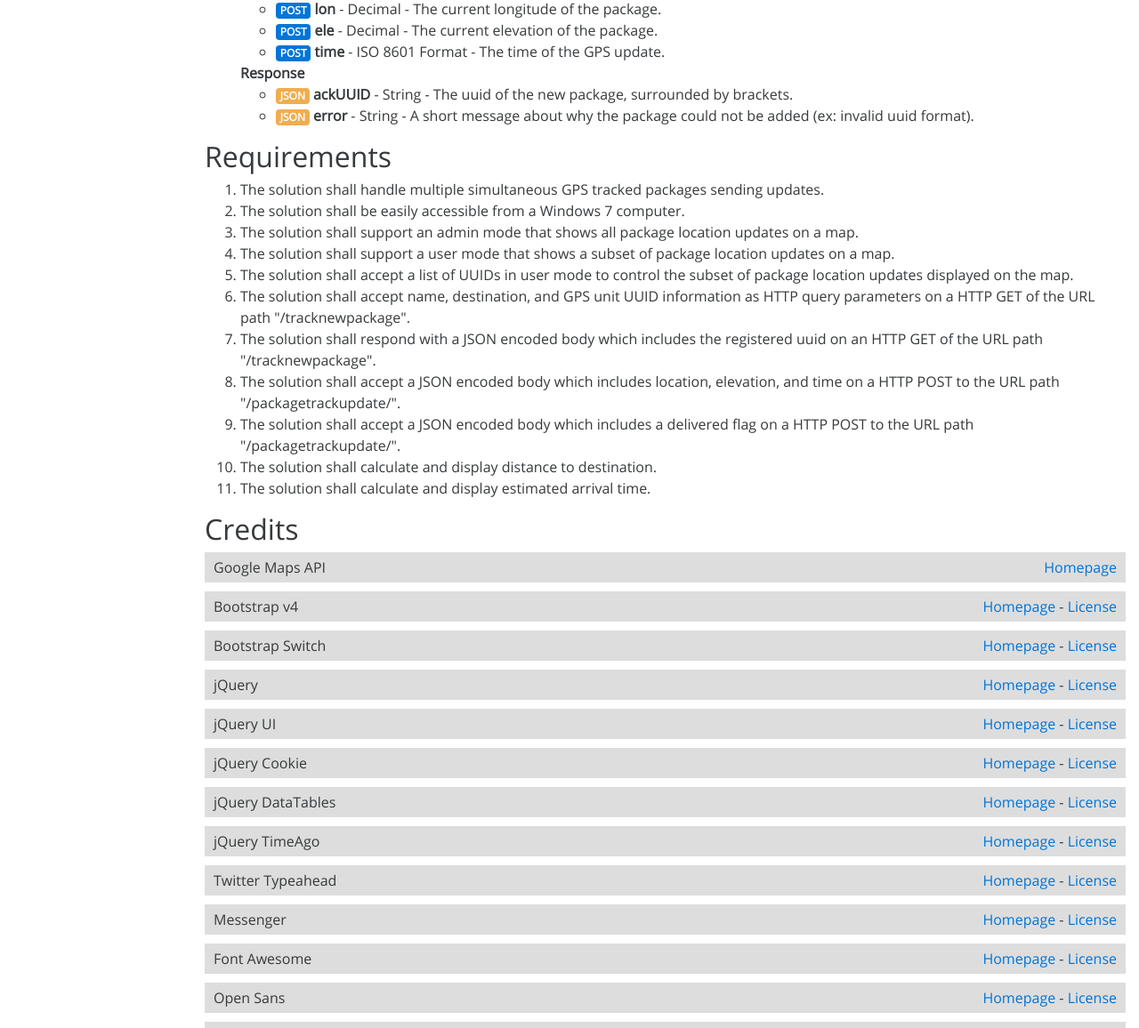
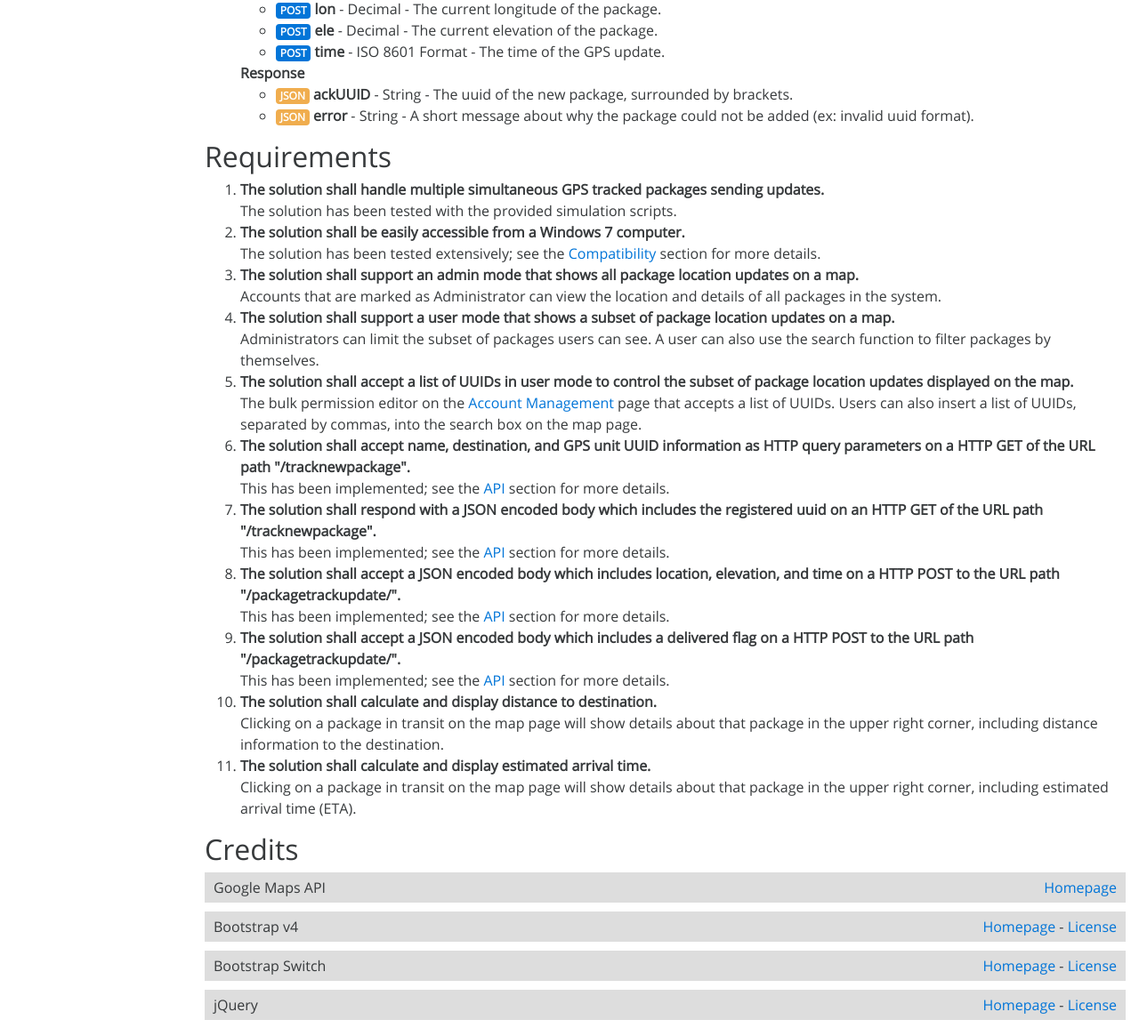
Before and after one commit to ezwang/IDT-Contest, a Flask app: page /about in a window 1280 px wide. Shown: the part 3705-4861 px from the top of the page at 89% size. Run offline with Flask 2, Linux system fonts and the light colour scheme; some libraries are stand-ins or nearby versions.

Commit message:
added requirement explanations

```diff
--- a/templates/about.html
+++ b/templates/about.html
@@ -130,17 +130,17 @@
         </ul>
         <h2 id="requirements">Requirements</h2>
         <ol>
-            <li>The solution shall handle multiple simultaneous GPS tracked packages sending updates.</li>
-            <li>The solution shall be easily accessible from a Windows 7 computer.</li>
-            <li>The solution shall support an admin mode that shows all package location updates on a map.</li>
-            <li>The solution shall support a user mode that shows a subset of package location updates on a map.</li>
-            <li>The solution shall accept a list of UUIDs in user mode to control the subset of package location updates displayed on the map.</li>
-            <li>The solution shall accept name, destination, and GPS unit UUID information as HTTP query parameters on a HTTP GET of the URL path "/tracknewpackage".</li>
-            <li>The solution shall respond with a JSON encoded body which includes the registered uuid on an HTTP GET of the URL path "/tracknewpackage".</li>
-            <li>The solution shall accept a JSON encoded body which includes location, elevation, and time on a HTTP POST to the URL path "/packagetrackupdate/".</li>
-            <li>The solution shall accept a JSON encoded body which includes a delivered flag on a HTTP POST to the URL path "/packagetrackupdate/".</li>
-            <li>The solution shall calculate and display distance to destination.</li>
-            <li>The solution shall calculate and display estimated arrival time.</li>
+            <li><b>The solution shall handle multiple simultaneous GPS tracked packages sending updates.</b><br />The solution has been tested with the provided simulation scripts.</li>
+            <li><b>The solution shall be easily accessible from a Windows 7 computer.</b><br />The solution has been tested extensively; see the <a href="#user-compatibility">Compatibility</a> section for more details.</li>
+            <li><b>The solution shall support an admin mode that shows all package location updates on a map.</b><br />Accounts that are marked as Administrator can view the location and details of all packages in the system.</li>
+            <li><b>The solution shall support a user mode that shows a subset of package location updates on a map.</b><br />Administrators can limit the subset of packages users can see. A user can also use the search function to filter packages by themselves.</li>
+            <li><b>The solution shall accept a list of UUIDs in user mode to control the subset of package location updates displayed on the map.</b><br />The bulk permission editor on the <a href="/accounts">Account Management</a> page that accepts a list of UUIDs. Users can also insert a list of UUIDs, separated by commas, into the search box on the map page.</li>
+            <li><b>The solution shall accept name, destination, and GPS unit UUID information as HTTP query parameters on a HTTP GET of the URL path "/tracknewpackage".</b><br />This has been implemented; see the <a href="#api">API</a> section for more details.</li>
+            <li><b>The solution shall respond with a JSON encoded body which includes the registered uuid on an HTTP GET of the URL path "/tracknewpackage".</b><br />This has been implemented; see the <a href="#api">API</a> section for more details.</li>
+            <li><b>The solution shall accept a JSON encoded body which includes location, elevation, and time on a HTTP POST to the URL path "/packagetrackupdate/".</b><br />This has been implemented; see the <a href="#api">API</a> section for more details.</li>
+            <li><b>The solution shall accept a JSON encoded body which includes a delivered flag on a HTTP POST to the URL path "/packagetrackupdate/".</b><br />This has been implemented; see the <a href="#api">API</a> section for more details.</li>
+            <li><b>The solution shall calculate and display distance to destination.</b><br />Clicking on a package in transit on the map page will show details about that package in the upper right corner, including distance information to the destination.</li>
+            <li><b>The solution shall calculate and display estimated arrival time.</b><br />Clicking on a package in transit on the map page will show details about that package in the upper right corner, including estimated arrival time (ETA).</li>
         </ol>
         <h2 id="credits">Credits</h2>
         <div id="credits-container">
```
